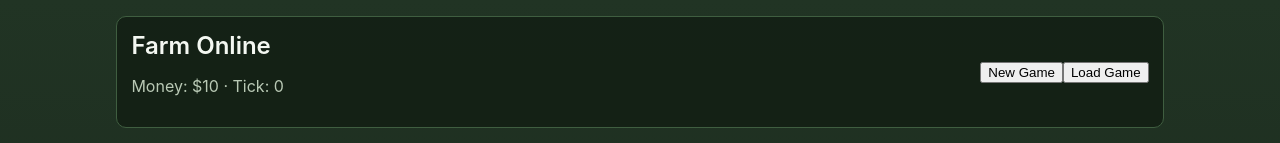
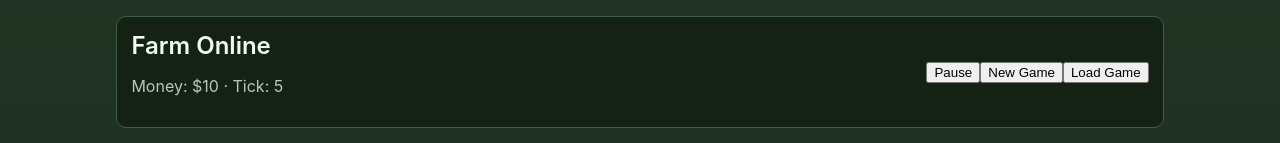
Before and after one commit to believeshe123-coder/Farm-Online, a React (Vite) app: page / in a window 1280 px wide. Shown: the top 143 px of the page. Built offline with nearby package versions, Linux system fonts and the light colour scheme.

Commit message:
Add tick interval and pause toggle in HUD

```diff
--- a/src/App.jsx
+++ b/src/App.jsx
@@ -5,13 +5,29 @@ import ShopPanel from './ui/ShopPanel';
 import InventoryPanel from './ui/InventoryPanel';
 import { createNewGame } from './game/createNewGame';
 import { loadGame, saveGame } from './game/save';
+import { advanceTick } from './game/tick';
 
 export default function App() {
   const [gameState, setGameState] = useState(() => loadGame() ?? createNewGame());
+  const [isPaused, setIsPaused] = useState(false);
 
   useEffect(() => {
     saveGame(gameState);
   }, [gameState]);
+
+  useEffect(() => {
+    if (isPaused) {
+      return undefined;
+    }
+
+    const intervalId = setInterval(() => {
+      setGameState((prevState) => advanceTick(prevState));
+    }, 1000);
+
+    return () => {
+      clearInterval(intervalId);
+    };
+  }, [isPaused]);
 
   const handleNewGame = () => {
     setGameState(createNewGame());
@@ -29,6 +45,8 @@ export default function App() {
       <HudBar
         tick={gameState.tick}
         money={gameState.money}
+        isPaused={isPaused}
+        onTogglePause={() => setIsPaused((prevIsPaused) => !prevIsPaused)}
         onNewGame={handleNewGame}
         onLoadGame={handleLoadGame}
       />
--- a/src/game/tick.js
+++ b/src/game/tick.js
@@ -1,6 +1,9 @@
 export function advanceTick(state) {
-  return {
+  const nextState = {
     ...state,
     tick: state.tick + 1,
   };
+
+  // Future: update time-based entities (e.g. crops, machines) here.
+  return nextState;
 }
--- a/src/ui/HudBar.jsx
+++ b/src/ui/HudBar.jsx
@@ -1,4 +1,11 @@
-export default function HudBar({ tick, money, onNewGame, onLoadGame }) {
+export default function HudBar({
+  tick,
+  money,
+  isPaused,
+  onTogglePause,
+  onNewGame,
+  onLoadGame,
+}) {
   return (
     <header className="panel hud">
       <div>
@@ -6,6 +13,7 @@ export default function HudBar({ tick, money, onNewGame, onLoadGame }) {
         <p className="muted">Money: ${money} · Tick: {tick}</p>
       </div>
       <div>
+        <button onClick={onTogglePause}>{isPaused ? 'Resume' : 'Pause'}</button>
         <button onClick={onNewGame}>New Game</button>
         <button onClick={onLoadGame}>Load Game</button>
       </div>
```
